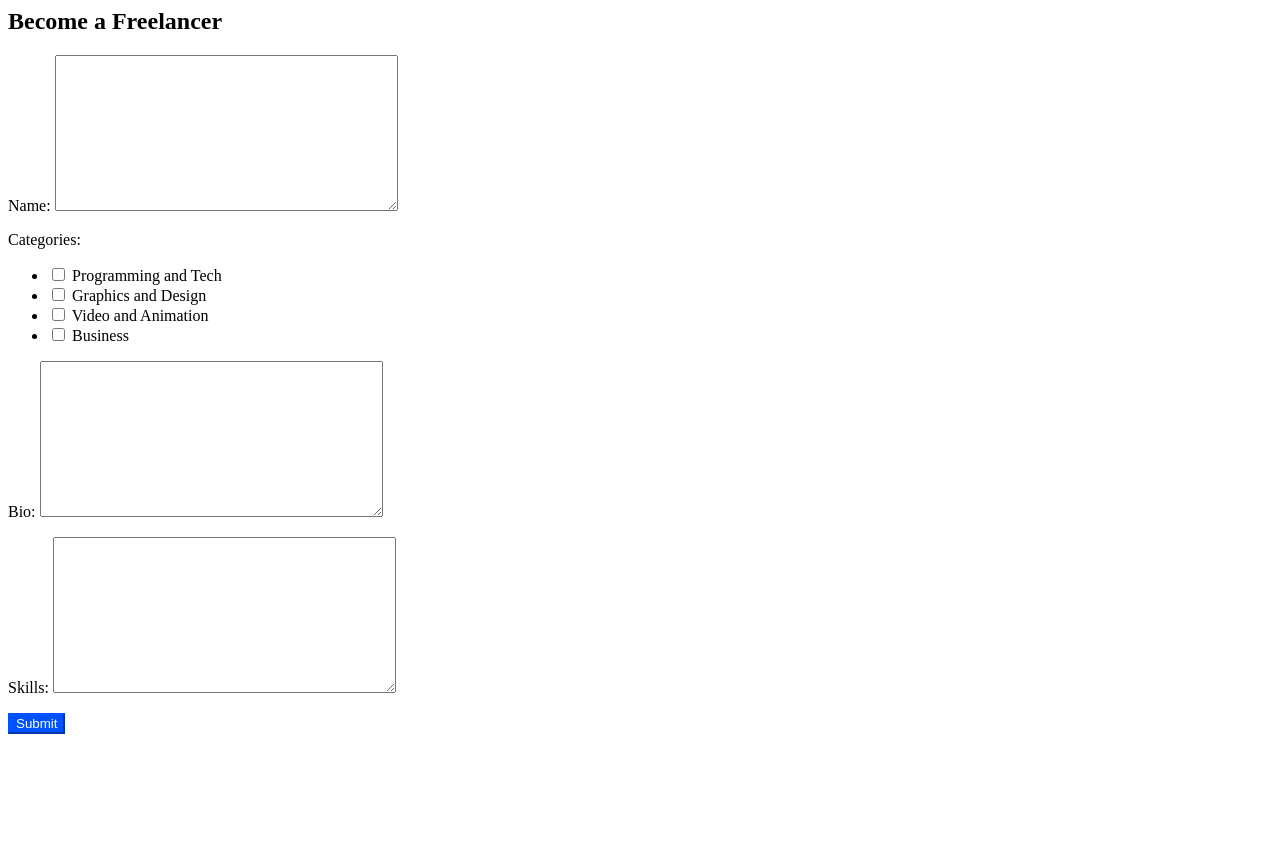
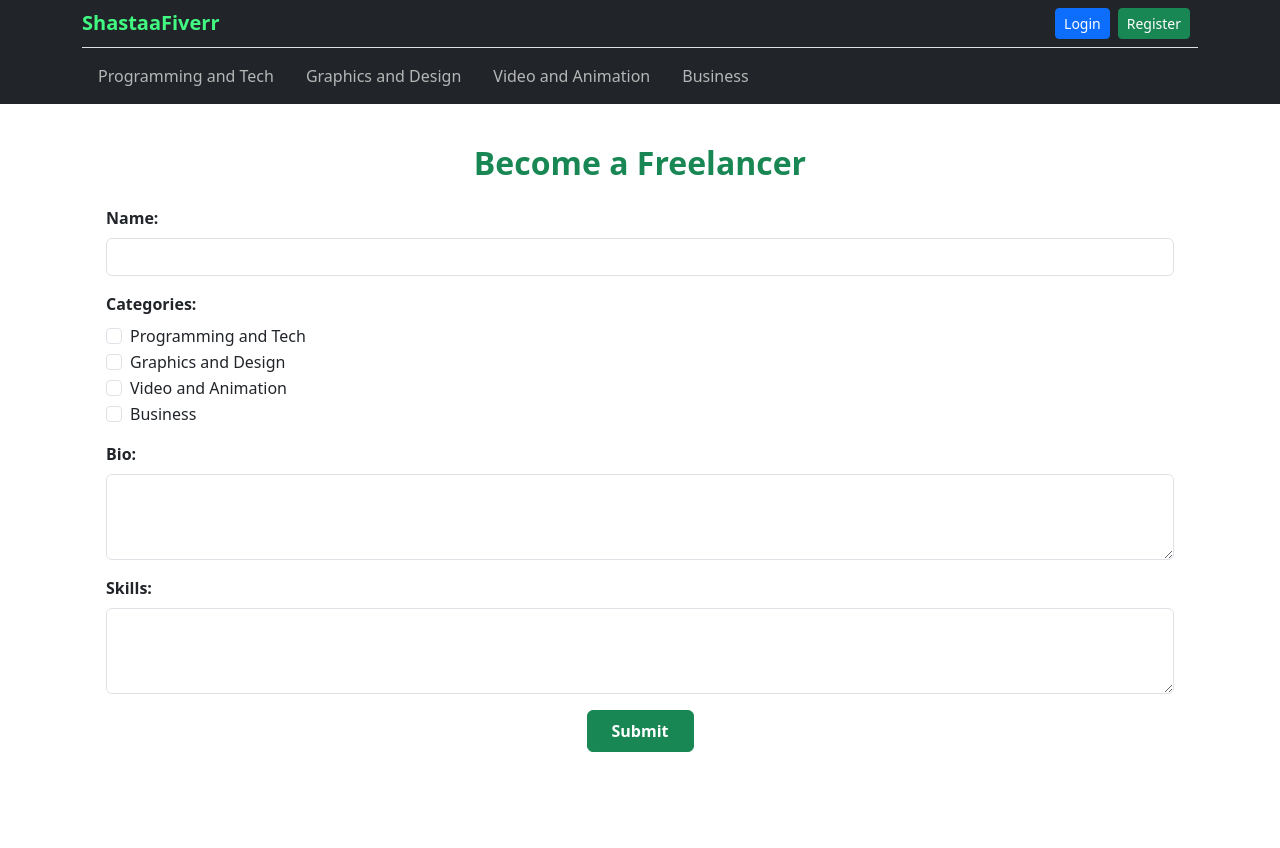
Before and after one commit to mdabdullah008/freelencia, a Django app: template shastafiverr/templates/hub/become_freelancer.html in a window 1280 px wide. Before the commit the page ends 734 px from the top, so only its background shows below. Run offline with Django 3.2, Linux system fonts and the light colour scheme; the template is opened without the code that fills it: values that come from a table or form of the project are taken from there, others are empty; data comes from the database, SQL or seed files in the repository.

Commit message:
decorated form

```diff
--- a/shastafiverr/templates/hub/become_freelancer.html
+++ b/shastafiverr/templates/hub/become_freelancer.html
@@ -1,13 +1,59 @@
-<head>
-    <h2><strong>Become a Freelancer</strong></h2>
-</head>
-<body>
-    <div class="well well-lg">
-        <form method="post" style="margin: 0ch; box-sizing: border-box; border-color: gainsboro; background-color: rgb(255, 255, 255);">
-            {% csrf_token %}
-            {{ form.as_p }}
-            <button type="submit" style="color: rgb(255, 255, 255); background-color: rgb(0, 81, 255); border-color: rgb(0, 81, 255);">Submit</button>
-        </form>
-    </div>
+{% extends "hub/base.html" %}
 
-</body>
+{% block body_block %}
+<div class="container-fluid py-5">
+  <div class="container-fluid py-5">
+    <h2 class="text-center mb-4 text-success fw-bold">Become a Freelancer</h2>
+
+    <form method="POST" enctype="multipart/form-data">
+      {% csrf_token %}
+
+
+      <div class="mb-3">
+        <label for="name" class="form-label fw-semibold">Name:</label>
+        <input type="text" name="name" id="name" class="form-control" required>
+      </div>
+
+
+      <div class="mb-3">
+        <label class="form-label fw-semibold">Categories:</label><br>
+        <div class="form-check">
+          <input class="form-check-input" type="checkbox" name="categories" value="Programming and Tech" id="cat1">
+          <label class="form-check-label" for="cat1">Programming and Tech</label>
+        </div>
+        <div class="form-check">
+          <input class="form-check-input" type="checkbox" name="categories" value="Graphics and Design" id="cat2">
+          <label class="form-check-label" for="cat2">Graphics and Design</label>
+        </div>
+        <div class="form-check">
+          <input class="form-check-input" type="checkbox" name="categories" value="Video and Animation" id="cat3">
+          <label class="form-check-label" for="cat3">Video and Animation</label>
+        </div>
+        <div class="form-check">
+          <input class="form-check-input" type="checkbox" name="categories" value="Business" id="cat4">
+          <label class="form-check-label" for="cat4">Business</label>
+        </div>
+      </div>
+
+
+      <div class="mb-3">
+        <label for="bio" class="form-label fw-semibold">Bio:</label>
+        <textarea name="bio" id="bio" class="form-control" rows="3"></textarea>
+      </div>
+
+
+      <div class="mb-3">
+        <label for="skills" class="form-label fw-semibold">Skills:</label>
+        <textarea name="skills" id="skills" class="form-control" rows="3"></textarea>
+      </div>
+
+
+      <div class="text-center">
+        <button type="submit" class="btn btn-success px-4 py-2 fw-semibold">
+          Submit
+        </button>
+      </div>
+    </form>
+  </div>
+</div>
+{% endblock %}
```
